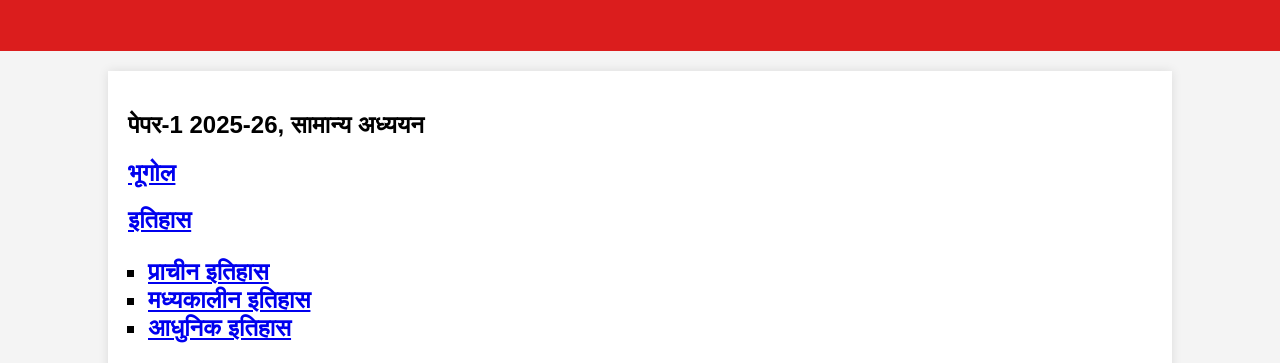
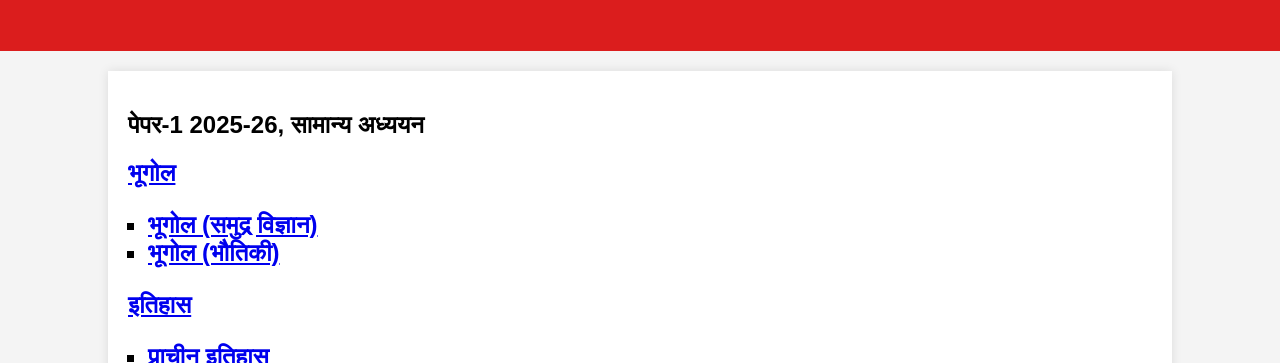
Before and after one commit to Rucheekaroma/OAH, a plain HTML site: page paper1.html in a window 1280 px wide. Shown: the part 408-771 px from the top of the page. Drawn offline with Linux system fonts and the light colour scheme.

Commit message:
first commit

```diff
--- a/paper1.html
+++ b/paper1.html
@@ -19,13 +19,19 @@
 
     <section class="syllabus">
         <h2>पेपर-1 2025-26, सामान्य अध्ययन</h2>
-        <h2><a href="Subject1.html">भूगोल</a>
+        <h2> <a href="#">भूगोल</a>
+            <ul>
+                <li><a href="Subject7.html">भूगोल (समुद्र विज्ञान)</a></li>
+                <li><a href="Subject8.html">भूगोल (भौतिकी)</a></li>
+
+
+            </ul>
         </h2>
 
         <h2><a href="#">इतिहास</a>
             <ul>
                 <li><a href="Subject2.html">प्राचीन इतिहास</a></li>
-                <li><a href="#">मध्यकालीन इतिहास</a></li>
+                <li><a href="Subject1.html">मध्यकालीन इतिहास</a></li>
                 <li><a href="Subject3.html">आधुनिक इतिहास</a></li>
 
             </ul>
```
